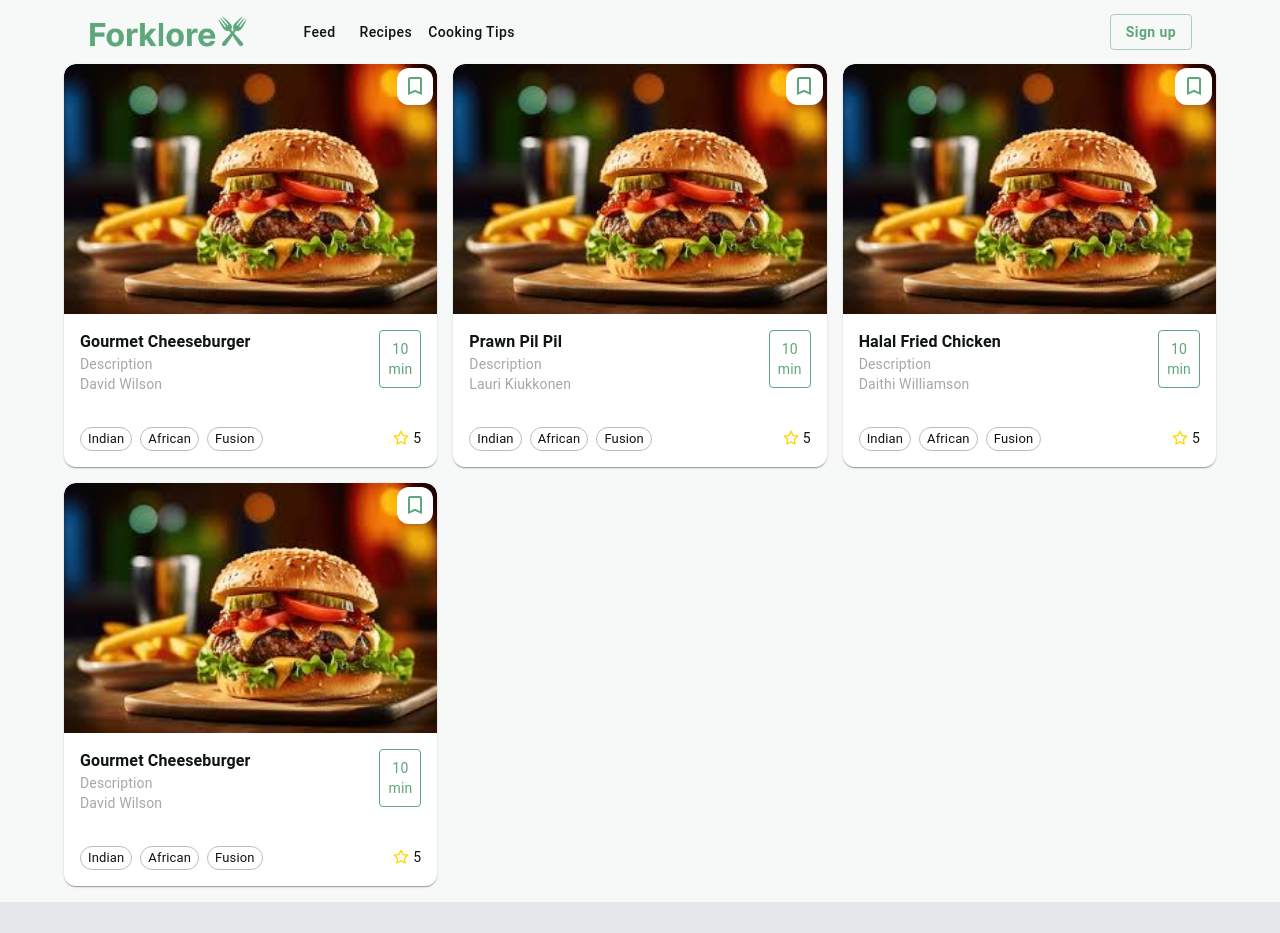
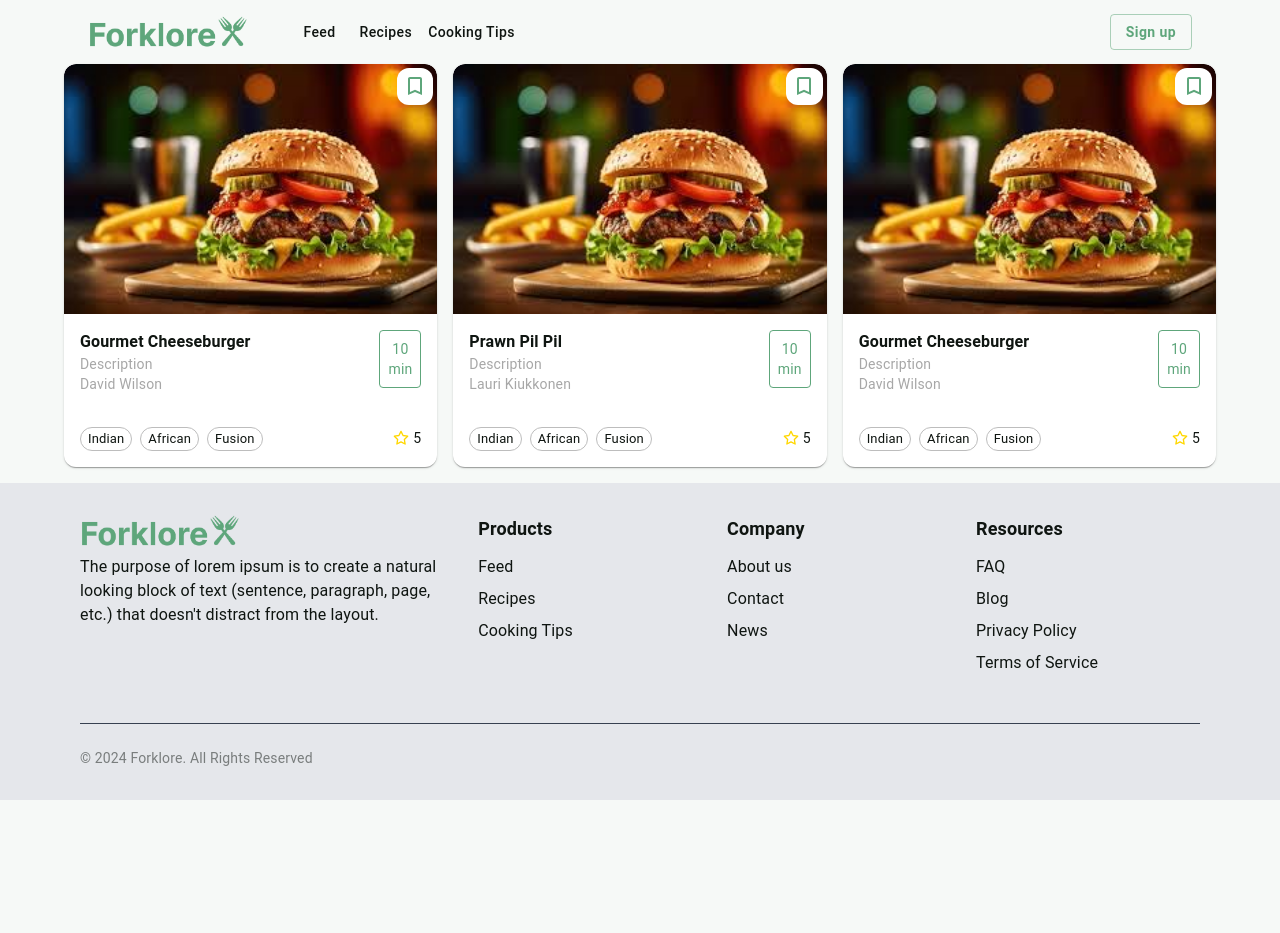
Before and after one commit to Szazlo/forklore-web, a React (Vite) app: page /feed in a window 1280 px wide. Shown: the top 933 px of the page. After the commit the page ends 800 px from the top, so only its background shows below. Built offline with nearby package versions, Linux system fonts and the light colour scheme.

Commit message:
Extracted mock data from Home.tsx file

```diff
--- a/src/api/mock-data/recipes.ts
+++ b/src/api/mock-data/recipes.ts
@@ -76,6 +76,19 @@ const recipesYouMightLike: (RecipeMeta & { image: string })[] = [
 		createdAt: new Date(),
 		image: burgir,
 	},
+	{
+		id: 6,
+		title: "Halal Fried Chicken",
+		description: "A delicious cheeseburger with a gourmet twist.",
+		category: "Vegan",
+		publisher: {
+			id: uuidv4(),
+			firstName: "Daithi",
+			lastName: "Williamson",
+		},
+		createdAt: new Date(),
+		image: burgir,
+	},
 ];
 
 type RecipeWithImage = RecipeMeta & { image: string };
@@ -108,19 +121,6 @@ const recipesMeta: RecipeWithImage[] = [
 		image: burgir,
 	},
 	{
-		id: 6,
-		title: "Halal Fried Chicken",
-		description: "A delicious cheeseburger with a gourmet twist.",
-		category: "Vegan",
-		publisher: {
-			id: uuidv4(),
-			firstName: "Daithi",
-			lastName: "Williamson",
-		},
-		createdAt: new Date(),
-		image: burgir,
-	},
-	{
 		id: 7,
 		title: "Gourmet Cheeseburger",
 		description: "A delicious cheeseburger with a gourmet twist.",
--- a/src/pages/Home/Home.tsx
+++ b/src/pages/Home/Home.tsx
@@ -10,8 +10,6 @@ import {
 	useTheme,
 } from "@mui/material";
 import useSnack from "@/context/SnackbarProvider";
-import burgir from "@/assets/burgir.jpeg";
-import prawnPilPil from "@/assets/prawnpilpil.jpeg";
 import landingImage from "@/assets/landing.png";
 import landingImage1 from "@/assets/landingImg1.png";
 import RecipeCard from "@/components/RecipeCard";
@@ -21,51 +19,8 @@ import LunchImage from "@/assets/landing0.png";
 import { useSelector } from "react-redux";
 import { selectUser } from "@/store";
 import Blob from "@/components/HomeBlob.tsx";
-import { v4 as uuidv4 } from "uuid";
-
-// TODO: Remove image attr
-const recipes: (RecipeMeta & { image: string })[] = [
-	{
-		id: 8,
-		title: "Gourmet Cheeseburger",
-		description: "A delicious cheeseburger with a gourmet twist.",
-		category: "Vegan",
-		publisher: {
-			id: uuidv4(),
-			firstName: "David",
-			lastName: "Wilson",
-		},
-		createdAt: new Date(),
-		image: burgir,
-	},
-	{
-		id: 9,
-		title: "Prawn Pil Pil",
-		description: "A delicious cheeseburger with a gourmet twist.",
-		category: "Vegan",
-		publisher: {
-			id: uuidv4(),
-			firstName: "Lauri",
-			lastName: "Kiukkonen",
-		},
-
-		createdAt: new Date(),
-		image: prawnPilPil,
-	},
-	{
-		id: 10,
-		title: "Halal Fried Chicken",
-		description: "A delicious cheeseburger with a gourmet twist.",
-		category: "Vegan",
-		publisher: {
-			id: uuidv4(),
-			firstName: "Daithi",
-			lastName: "Williamson",
-		},
-		createdAt: new Date(),
-		image: prawnPilPil,
-	},
-];
+import { useEffect, useState } from "react";
+import Api from "@/api";
 
 function Home() {
 	const user = useSelector(selectUser);
@@ -73,6 +28,12 @@ function Home() {
 	const isMobile = useMediaQuery(theme.breakpoints.down("sm"));
 	const isTablet = useMediaQuery(theme.breakpoints.down("md"));
 	const { addSnack } = useSnack();
+
+	const [recipes, setRecipes] = useState<RecipeMeta[]>([]);
+
+	useEffect(() => {
+		Api.getRecipes().then((data) => setRecipes(data));
+	}, []);
 
 	const recipeCards = recipes.map((recipeData) => (
 		<RecipeCard key={recipeData.id} {...recipeData} />
```
